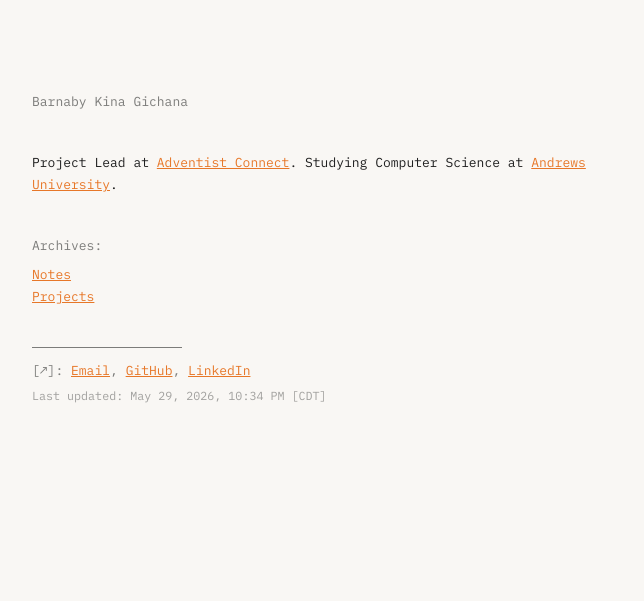
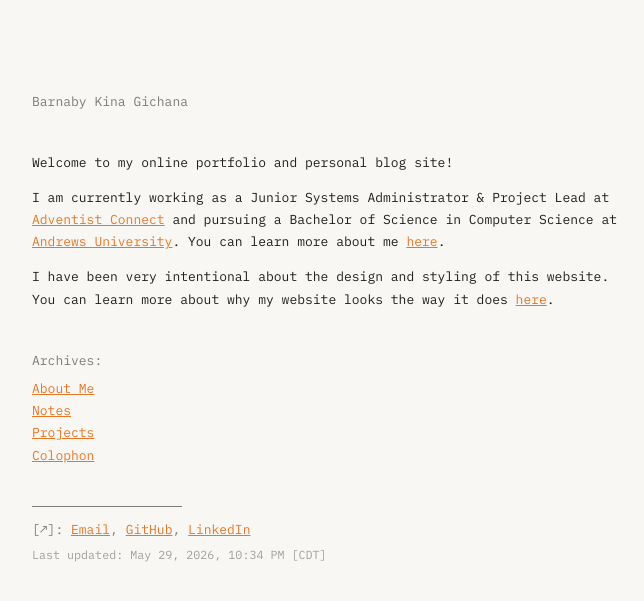
Before and after one commit to barnabykina/barnabykina.com, a Jekyll site: the page built from index.html, in a window 1280 px wide. Shown: the top 601 px of the page, without its empty margins (59-703 px from the left). Built offline with Jekyll 4.4.1, drawn with Linux system fonts in a browser that asks for light colours.

Commit message:
(#3) fix: restored previous navigation flow design and improved index pages

```diff
--- a/index.html
+++ b/index.html
@@ -4,17 +4,29 @@ description: Notes, projects, and working thoughts.
 ---
 <section class="intro">
   <p>
-    Project Lead at <a href="https://adventistconnect.org/">Adventist Connect</a>.
-    Studying Computer Science at <a href="https://www.andrews.edu/">Andrews University</a>.
+    Welcome to my online portfolio and personal blog site!
+  </p>
+  <p>
+    I am currently working as a Junior Systems Administrator & Project Lead at <a href="https://adventistconnect.org/">Adventist Connect</a> and pursuing a Bachelor of Science in Computer Science at <a href="https://www.andrews.edu">Andrews University</a>.
+    You can learn more about me <a href="{{ '/about/' | realtive_url }}">here</a>.
+  </p>
+  <p>
+    I have been very intentional about the design and styling of this website. You can learn more about why my website looks the way it does <a href="{{ '/colophon/' | relative_url}}">here</a>.
   </p>
 </section>
 
 <section class="notes-list">
   <h2>Archives:</h2>
     <h4>
+      <a href="{{ '/about/' | relative_url }}">About Me</a>
+    </h4>
+    <h4>
       <a href="{{ '/notes/' | relative_url }}">Notes</a>
     </h4>
     <h4>
       <a href="{{ '/projects/' | relative_url}}">Projects</a>
     </h4>
+    <h4>
+      <a href="{{ '/colophon/' | relative_url}}">Colophon</a>
+    </h4>
 </section>
--- a/notes/index.html
+++ b/notes/index.html
@@ -1,10 +1,10 @@
 ---
 title: Notes
 description: Archive of notes.
-header_title: ↩ Index
+header_title: ↩ Home
 ---
 <section class="notes-list">
-  <h2>All notes:</h2>
+  <h2>My notes:</h2>
   {% assign notes = site.notes | sort: "date" | reverse %}
   {% for note in notes %}
     <section class="note-preview">
--- a/projects/index.html
+++ b/projects/index.html
@@ -1,10 +1,10 @@
 ---
 title: Projects
 description: Archive of projects.
-header_title: ↩ Index
+header_title: ↩ Home
 ---
 <section class="section-list">
-  <h2>All projects:</h2>
+  <h2>My projects:</h2>
   {% assign projects = site.projects | sort: "date" | reverse %}
   {% for project in projects %}
     <section class="note-preview">
```
Also changed, not shown: about/index.html (added, +27 -0 lines), colophon/index.html (added, +9 -0 lines).
